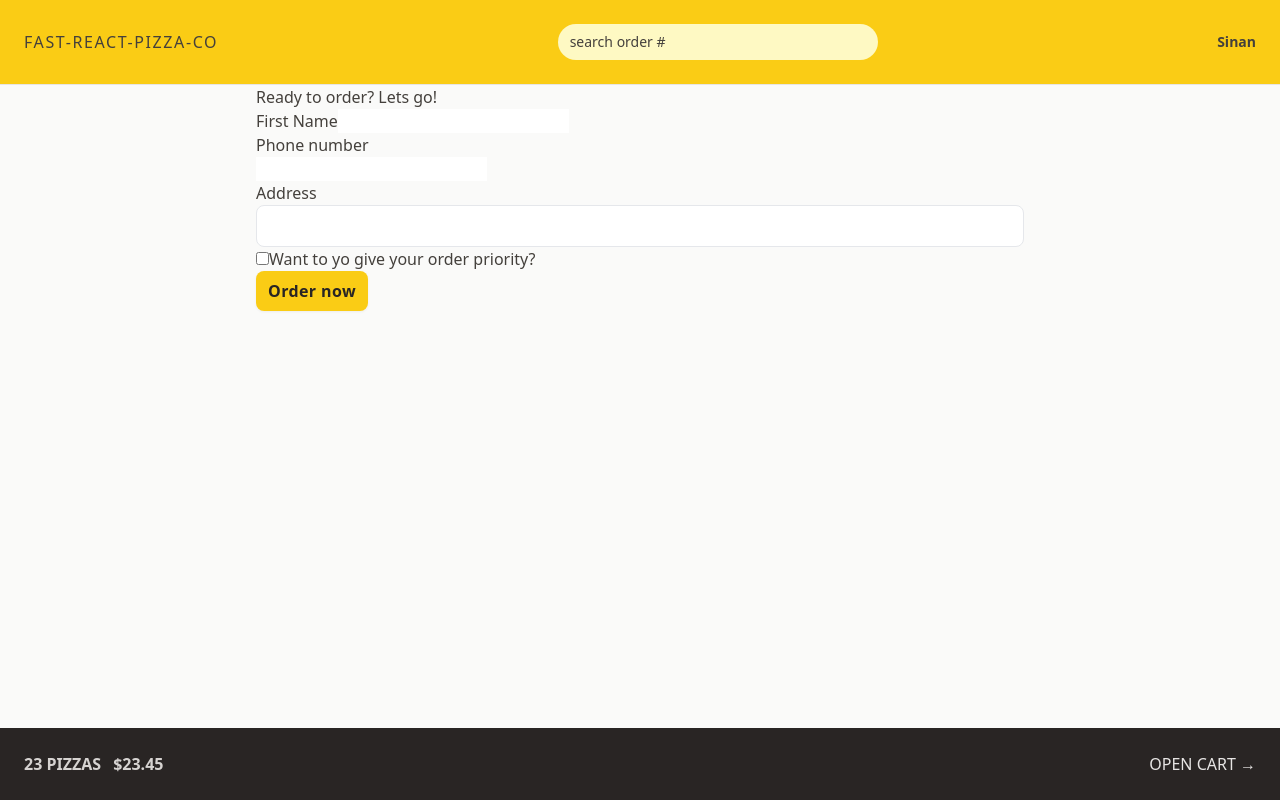
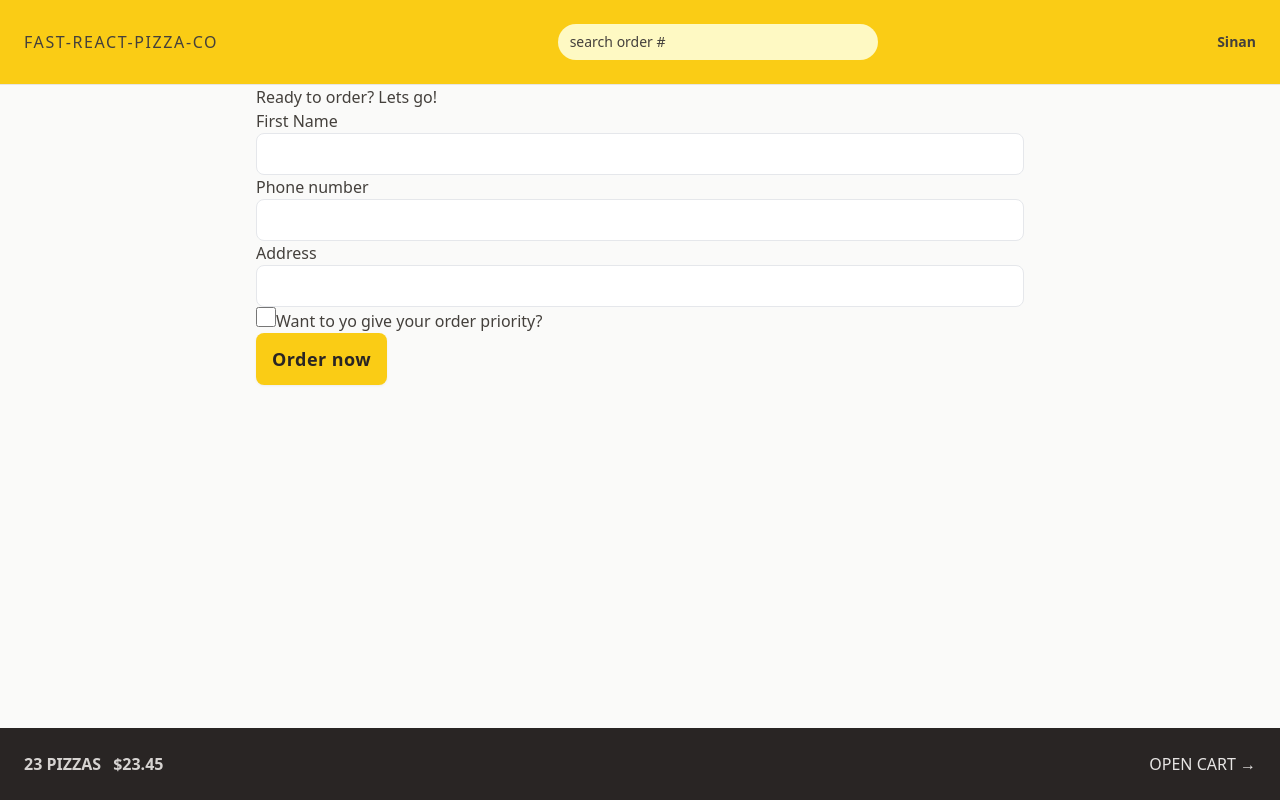
Before and after one commit to Sinan-exe/Fast-React-Pizza, a React (Vite) app: page /order/new in a window 1280 px wide. Built offline with nearby package versions, Linux system fonts and the light colour scheme.

Commit message:
created reusable component

```diff
--- a/src/features/order/CreateOrder.jsx
+++ b/src/features/order/CreateOrder.jsx
@@ -2,6 +2,7 @@
 
 import { Form, redirect, useActionData, useNavigation } from "react-router-dom";
 import { createOrder } from "../../services/apiRestaurant";
+import Button from "../../ui/Button";
 
 // // https://uibakery.io/regex-library/phone-number
 const isValidPhone = (str) =>
@@ -47,13 +48,13 @@ function CreateOrder() {
       <Form method="POST" action="/order/new">
         <div>
           <label>First Name</label>
-          <input type="text" name="customer" required />
+          <input type="text" name="customer" required className="input" />
         </div>
 
         <div>
           <label>Phone number</label>
           <div>
-            <input type="tel" name="phone" required />
+            <input type="tel" name="phone" required className="input" />
           </div>
           {formErrors?.phone && <p>{formErrors.phone}</p>}
         </div>
@@ -61,12 +62,7 @@ function CreateOrder() {
         <div>
           <label>Address</label>
           <div>
-            <input
-              type="text"
-              name="address"
-              required
-              className="w-full rounded-lg border px-3 py-2 focus:outline-none focus:ring-1 focus:ring-yellow-200"
-            />
+            <input type="text" name="address" required className="input" />
           </div>
         </div>
 
@@ -75,6 +71,7 @@ function CreateOrder() {
             type="checkbox"
             name="priority"
             id="priority"
+            className="h-5 w-5 bg-yellow-400 accent-yellow-400 focus:border-none focus:bg-yellow-400 focus:outline-none focus:ring focus:ring-yellow-300 focus:ring-offset-1"
             // value={withPriority}
             // onChange={(e) => setWithPriority(e.target.checked)}
           />
@@ -83,9 +80,9 @@ function CreateOrder() {
 
         <div>
           <input type="hidden" name="cart" value={JSON.stringify(cart)} />
-          <button className="inline-block rounded-lg bg-yellow-400 px-3 py-2 font-semibold tracking-wide text-stone-800 drop-shadow-sm transition-colors duration-300 hover:bg-yellow-300">
+          <Button disabled={isSubmitting}>
             {isSubmitting ? `Placing Order...` : `Order now`}
-          </button>
+          </Button>
         </div>
       </Form>
     </div>
--- a/src/features/user/CreateUser.jsx
+++ b/src/features/user/CreateUser.jsx
@@ -1,4 +1,5 @@
 import { useState } from "react";
+import Button from "../../ui/Button";
 
 function CreateUser() {
   const [username, setUsername] = useState("");
@@ -8,22 +9,22 @@ function CreateUser() {
   }
 
   return (
-    <form onSubmit={handleSubmit}>
-      <p className="mb-4 text-sm text-stone-600 md:text-base">
+    <form onSubmit={handleSubmit} className="space-y-4 md:space-y-6">
+      <p className="text-sm text-stone-600 md:text-base">
         👋 Welcome! Please start by telling us your name:
       </p>
 
       <input
         type="text"
         placeholder="Your full name"
-        className="w-80"
+        className="input w-80"
         value={username}
         onChange={(e) => setUsername(e.target.value)}
       />
 
       {username !== "" && (
         <div>
-          <button>Start ordering</button>
+          <Button>Start Ordering</Button>
         </div>
       )}
     </form>
--- a/src/index.css
+++ b/src/index.css
@@ -2,34 +2,11 @@
 @tailwind components;
 @tailwind utilities;
 
-/* body {
-  font-family:
-    system-ui,
-    -apple-system,
-    BlinkMacSystemFont,
-    "Segoe UI",
-    Roboto,
-    Oxygen,
-    Ubuntu,
-    Cantarell,
-    "Open Sans",
-    "Helvetica Neue",
-    sans-serif;
-  background-color: #f7f7f7;
-  color: #444;
+@layer components {
+  .input {
+    @apply w-full rounded-lg border px-3 py-2 focus:outline-none focus:ring-1 focus:ring-yellow-200;
+  }
 }
-
-* {
-  margin: 0;
-  padding: 0;
-}
-
-.layout {
-  display: grid;
-  grid-template-rows: auto 1fr auto;
-  gap: 32px;
-  height: 100dvh;
-} */
 
 /* https://dev.to/afif/i-made-100-css-loaders-for-your-next-project-4eje */
 .loader {
--- /dev/null
+++ b/src/ui/Button.jsx
@@ -0,0 +1,12 @@
+function Button({ children, disabled }) {
+  return (
+    <button
+      disabled={disabled}
+      className="inline-block rounded-lg bg-yellow-400 px-3 py-2 font-semibold tracking-wide text-stone-800 drop-shadow-sm transition-colors duration-300 hover:bg-yellow-300 sm:text-lg md:px-4 md:py-3"
+    >
+      {children}
+    </button>
+  );
+}
+
+export default Button;
```
